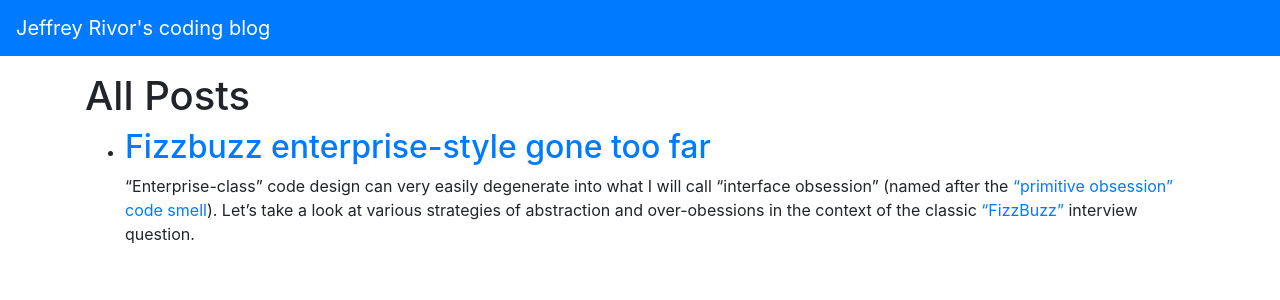
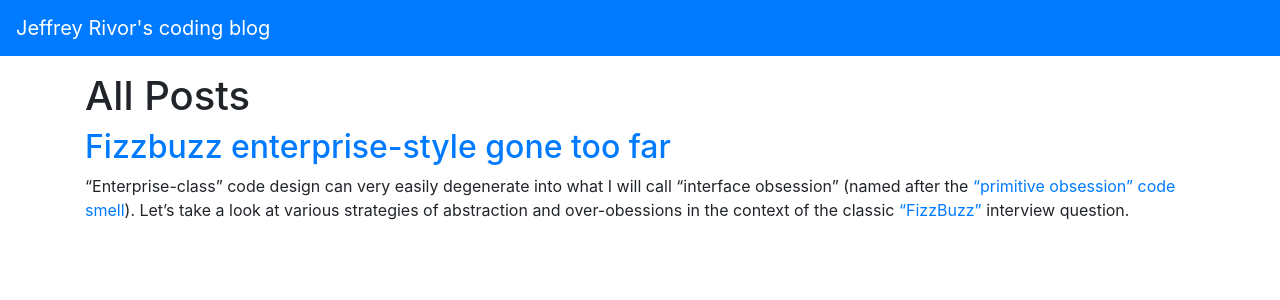
Before and after one commit to jeffreyrivor/jeffreyrivor.github.io, a Jekyll site: the page built from posts.html, in a window 1280 px wide. Shown: the top 300 px of the page. Built offline with Jekyll 4.4.1, drawn with Linux system fonts in a browser that asks for light colours.

Commit message:
Remove bullets from posts list

```diff
--- a/posts.html
+++ b/posts.html
@@ -1,10 +1,9 @@
 ---
-layout: default
 title: Posts
 ---
 <h1>All Posts</h1>
 
-<ul>
+<ul class="list-unstyled">
 	{% for post in site.posts %}
 	<li>
 		<h2><a href="{{ post.url | relative_url }}">{{ post.title }}</a></h2>
```
